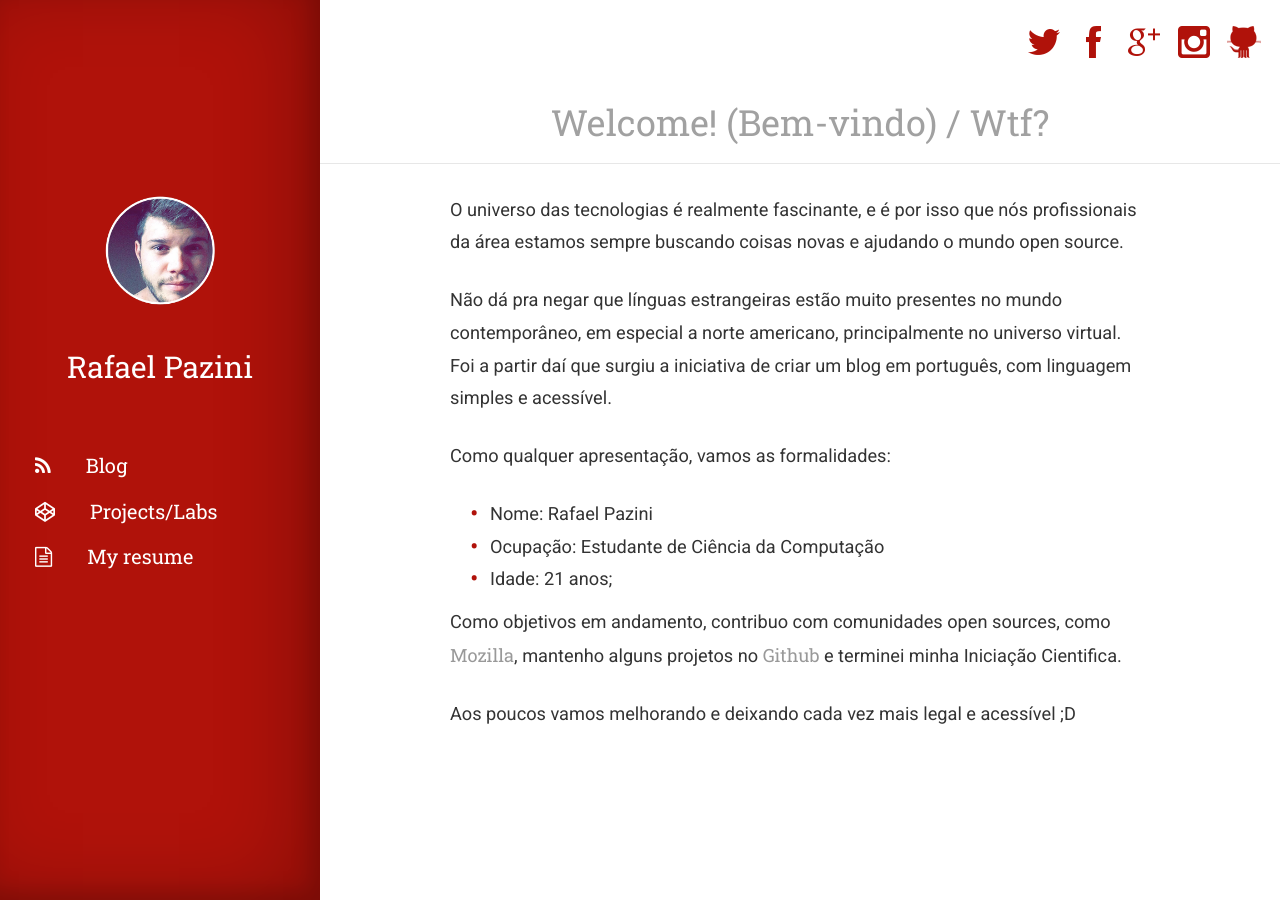
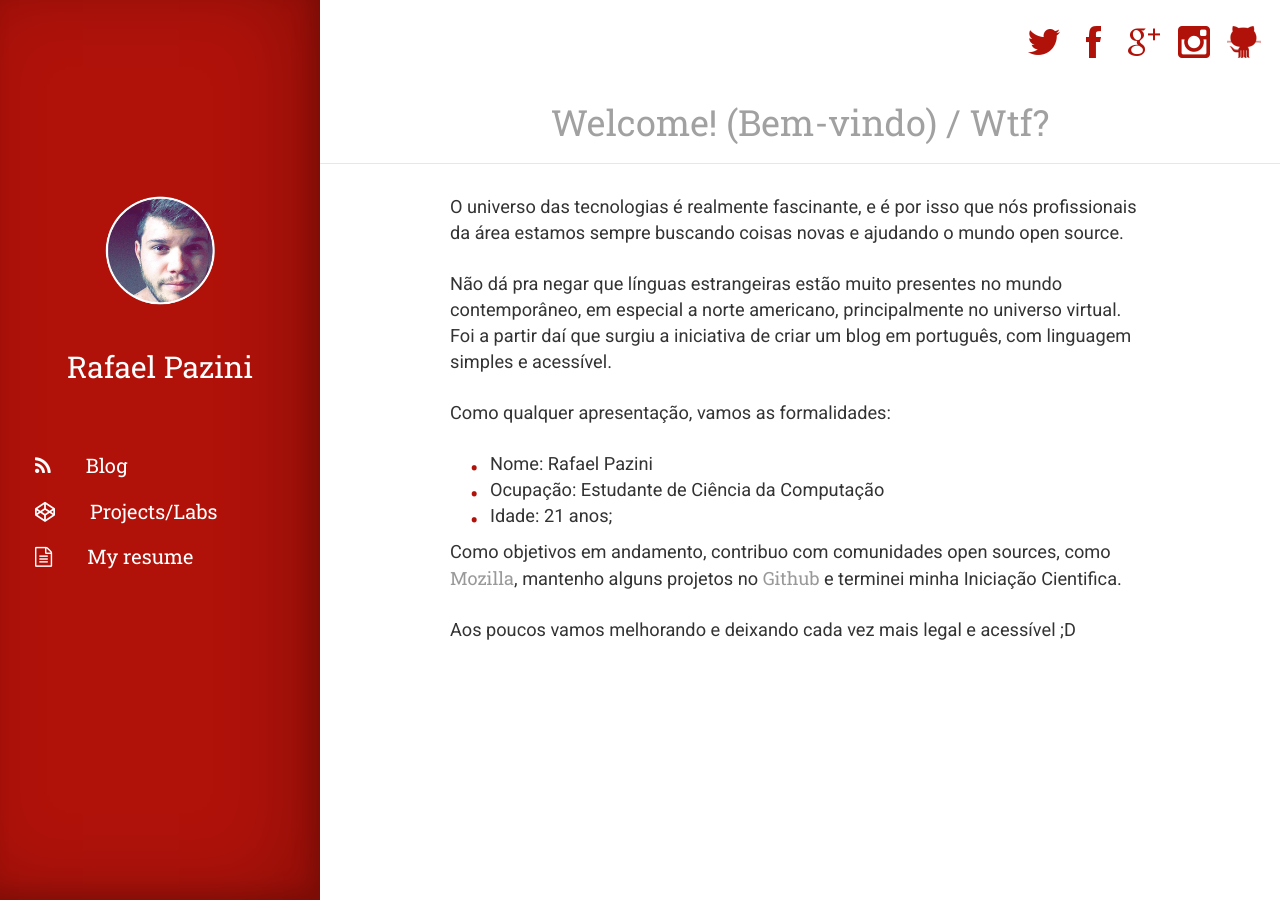
Before and after one commit to rflpazini/old-personal-rflpazini.com, a Jekyll site: the page built from index.md, in a window 1280 px wide. Built offline with Jekyll 4.4.1, drawn with Linux system fonts in a browser that asks for light colours; nearby versions of some CDN libraries.

Commit message:
Testing new layout

```diff
--- a/assets/css/main.css
+++ b/assets/css/main.css
@@ -56,7 +56,7 @@ p {
 .post-content {
     padding: 20px 130px;
     font-size: 1.3em;
-    line-height: 1.8em;
+    /*line-height: 1.8em;*/
 }
 
 .title {
@@ -99,7 +99,6 @@ p {
   max-height: 0px;
   max-width: 0px;
   position: relative;
-  /*top: -5px;*/
 }
 
 #master {
```
